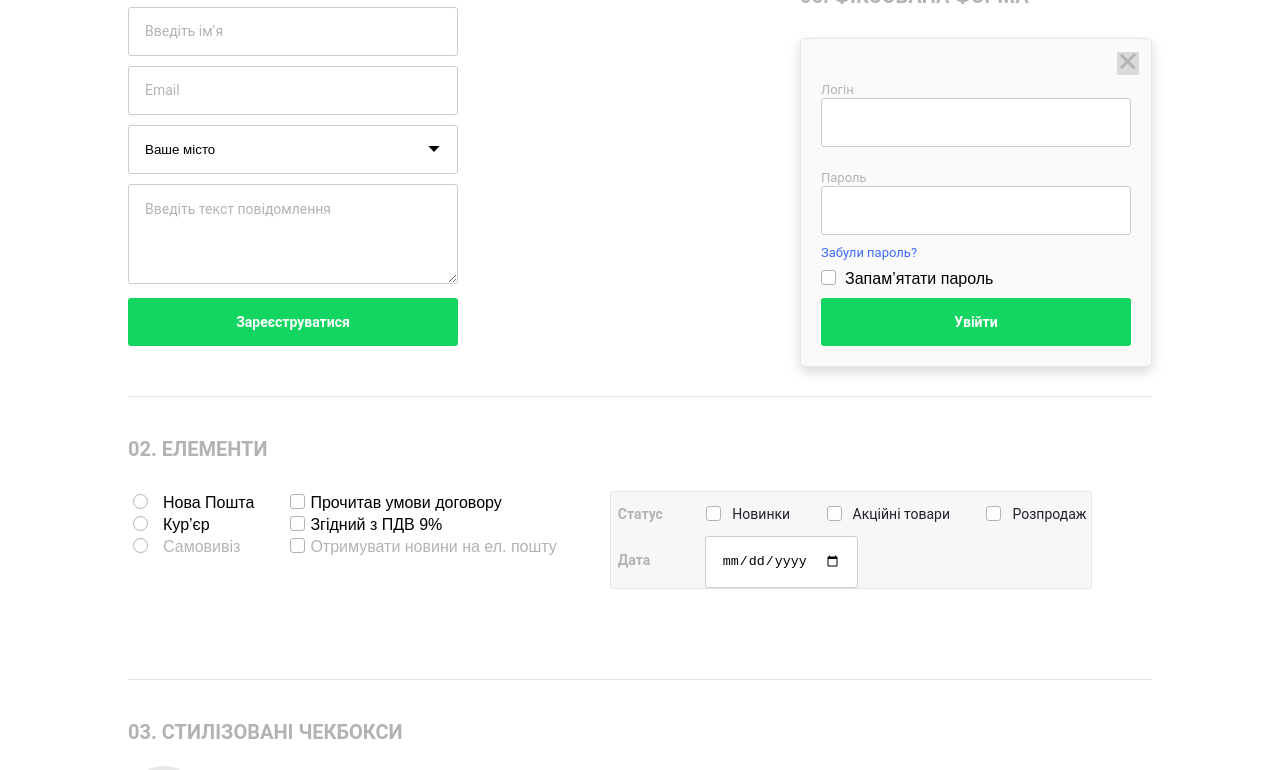
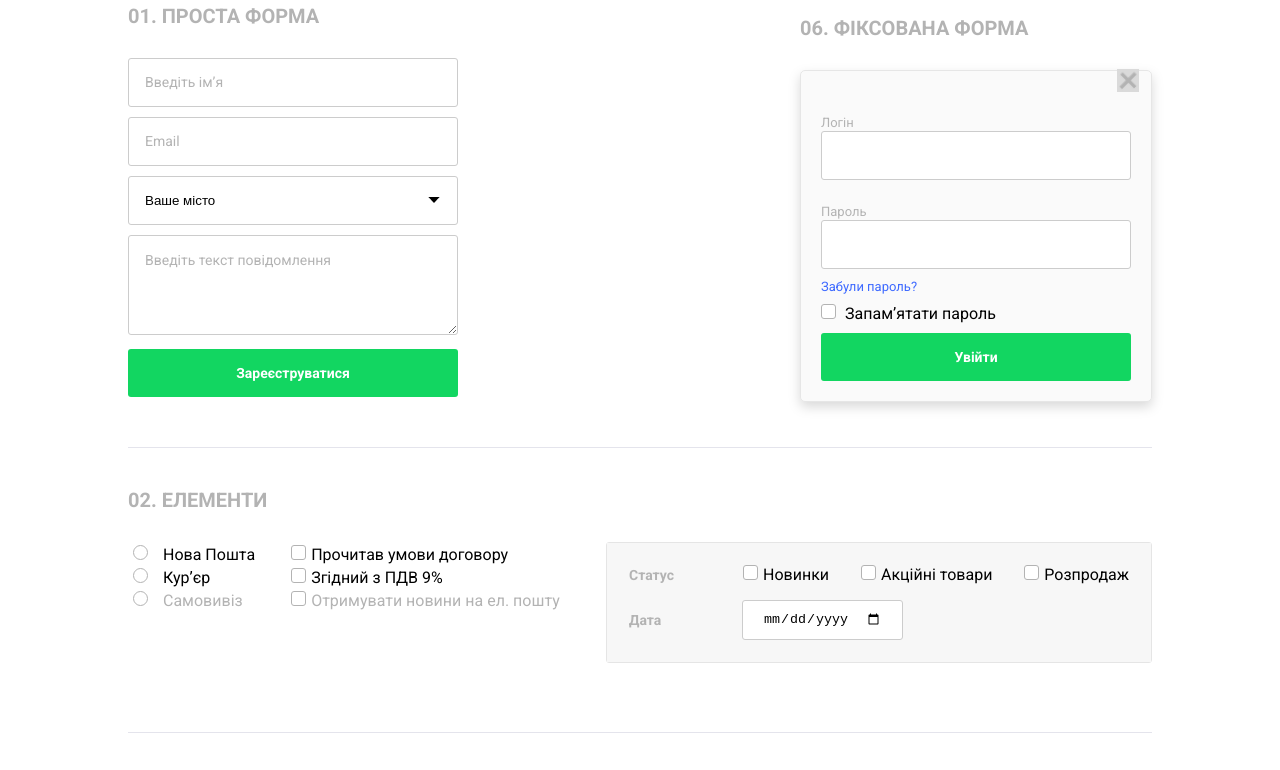
Before and after one commit to slavik1503/form, a plain HTML site: page index.html in a window 1280 px wide. Shown: the part 121-891 px from the top of the page. Drawn offline with Linux system fonts and the light colour scheme.

Commit message:
error correction

```diff
--- a/css/style.css
+++ b/css/style.css
@@ -8,7 +8,7 @@
 }
 body{
     margin: 0;
-    font-family:"Arial";
+    font-family:"Roboto";
 }
 .wrapper{
     margin: 0 auto;
@@ -20,8 +20,9 @@ body{
     clear: both;
 }
 h1{
+    padding-top: 50px;
     color: #1f222c;
-    font: 700 30px "Roboto Slab";
+    font: 700 30px "Roboto";
     text-align: center;
 }
 h2{
@@ -80,6 +81,9 @@ select:focus{
     background-color: #fff;
     border: 1px solid #3e6aff;
 }
+select:focus{
+    filter: drop-shadow(none);
+}
 input.submit{
     color: #fff;
     font: 700 14px "Roboto";
@@ -129,13 +133,16 @@ textarea::-webkit-input-placeholder{
     font: 400 14px "Roboto";
 }
 .form-element{
-    display: flex;
+    height: 150px;
 }
 .info label{
     padding-right: 40px;
 }
 td.disabled{
     color: #b3b3b3;
+}
+.radio-check{
+    display: inline-block;
 }
 .radio,
 .checkbox,
@@ -201,29 +208,39 @@ td.disabled{
     border: 1px solid #3e6aff;
 }
 .div-date{
-    max-width: 480px;
-    margin: 0 0 50px 50px;
+    float: right;
+    max-width: 600px;
     border-radius: 3px;
     background-color: #f7f7f7;
     border: 1px solid #e5e5e5;
 }
-.name,
-.inputs{
-    display: inline-block;
+.name{
+    padding: 13px 20px;
+    background-color: #f7f7f7;
 }
-.name p{
-    padding: 0 7px 0 7px;
-    display: inline-block;
+.name table{
+    width: 100%;
+}
+.name td{
+    padding: 7px 0;
+}
+.name td:first-child{
+    width: 80px;
     color: #b3b3b3;
     font: 700 14px "Roboto";
 }
-.name label{
-    padding-left: 58px;
-    color: #1f222c;
-    font: 400 14px "Roboto";
+.flex{
+    display: flex;
+    justify-content: space-between;
 }
-.name p.date{
-    padding-right: 50px;
+.date{
+    display: inline-block;
+}
+.date input{
+    padding: 10px 20px;
+}
+.input-date{
+    margin-left: 31px;
 }
 .form-style{
     display: flex;
@@ -379,6 +396,10 @@ ul{
     border-radius: 3px;
     background-color: #3e6aff;
 }
+.file+label:hover{
+    filter: drop-shadow(0px 2px 2.5px rgba(15,40,126,0.35));
+    background-color: #2857f4;
+}
 .div-end{
     max-width: 680px;
 }
@@ -473,7 +494,7 @@ table.location td.selected{
 .fixed-form{
     position: fixed;
     display: inline-block;
-    top: 11%;
+    top: 15%;
     right: 10%;
     transition: all 0.5s ease;
 }
@@ -492,7 +513,7 @@ table.location td.selected{
 .form-last{
     position: fixed;
     display: inline-block;
-    top: 21.6%;
+    top: 190px;
     right: 11%;
     z-index: 1;
     width: 22px;
@@ -508,7 +529,7 @@ table.location td.selected{
 .cross+label{
     position: fixed;
     display: inline-block;
-    top: 20%;
+    top: 178px;
     right: 11%;
     font-size: 40px;
     transform: rotate(45deg);
--- a/index.html
+++ b/index.html
@@ -5,8 +5,11 @@
     <meta charset="UTF-8">
     <meta http-equiv="X-UA-Compatible" content="IE=edge">
     <meta name="viewport" content="width=device-width, initial-scale=1.0">
-    <title>Document</title>
+    <title>Форми для заповнення</title>
     <link rel="stylesheet" href="css/style.css">
+    <link rel="preconnect" href="https://fonts.googleapis.com">
+<link rel="preconnect" href="https://fonts.gstatic.com" crossorigin>
+<link href="https://fonts.googleapis.com/css2?family=Roboto:wght@400;700&display=swap" rel="stylesheet">
 </head>
 
 <body>
@@ -68,18 +71,32 @@
                     </table>
                 </form>
             </div>
-            <div class="div-date">
+            <div class="div-date clear">
                 <div class="name">
                     <form action="">
-                        <p>Статус</p>
+                        <table>
+                            <tr>
+                                <td>Статус</td>
+                                <td class="flex">
+                                    <span>
                                         <input class="checkbox" type="checkbox" id="nov">
                                         <label for="nov">Новинки</label>
+                                    </span>
+                                    <span>
                                         <input class="checkbox" type="checkbox" id="prom">
                                         <label for="prom">Акційні товари</label>
+                                    </span>
+                                    <span>
                                         <input class="checkbox" type="checkbox" id="sale">
                                         <label for="sale">Розпродаж</label>
-                        <p class="date">Дата</p>
-                        <input type="date">
+                                    </span>
+                                </td>
+                            </tr>
+                            <tr>
+                                <td>Дата</td>
+                                <td><label class="date" for=""><input class="input-date" type="date"></label></td>
+                            </tr>
+                        </table>
                     </form>
                 </div>
             </div>
```
Lines whose indentation alone changed are shown as unchanged.
